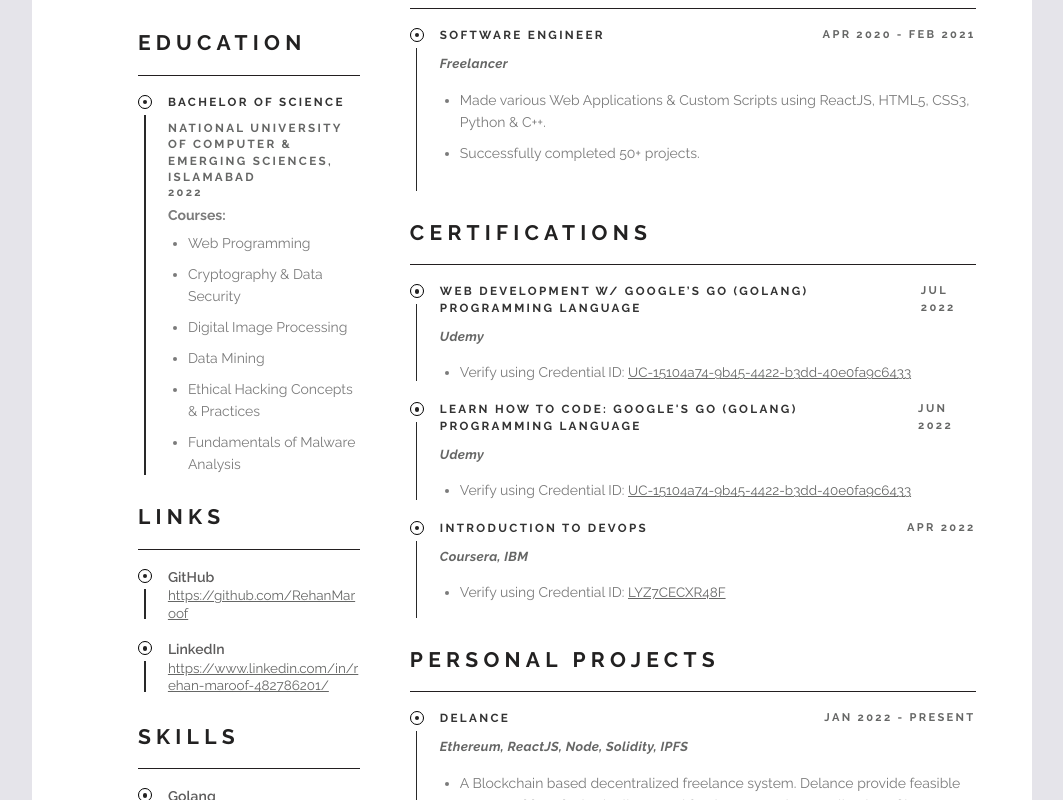
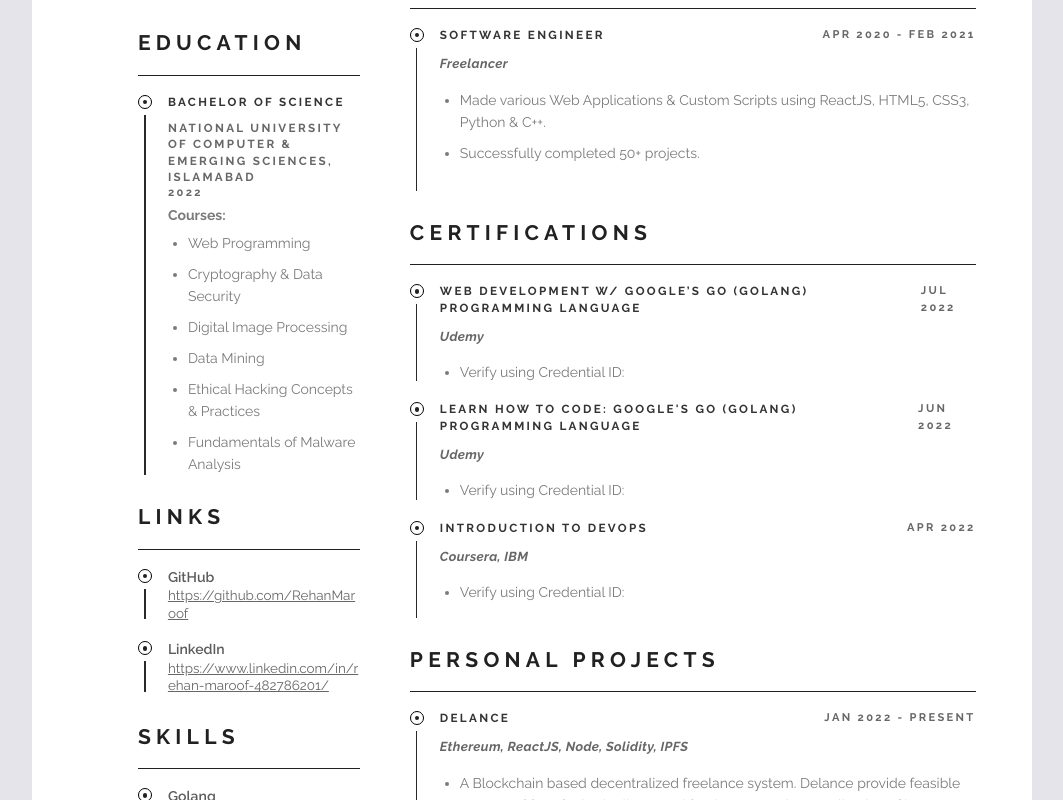
Before and after one commit to RehanMaroof/Resume, a React (Create React App) app: page / in a window 1280 px wide. Shown: the part 525-1325 px from the top of the page, without its empty margins (122-1185 px from the left). Built offline with nearby package versions, Linux system fonts and the light colour scheme; the HTML template or start-up script is replaced by a standard one.

Commit message:
Update Resume.js

```diff
--- a/src/Resume.js
+++ b/src/Resume.js
@@ -42,22 +42,22 @@ export default function Resume() {
         title: "WEB DEVELOPMENT W/ GOOGLE’S GO (GOLANG) PROGRAMMING LANGUAGE",
         duration: "JUL 2022",
         orgranization: "Udemy",
-        credentialID: "UC-15104a74-9b45-4422-b3dd-40e0fa9c6433",
-        verificationLink: "https://www.udemy.com/certificate/UC-15104a74-9b45-4422-b3dd-40e0fa9c6433/",
+       // credentialID: "UC-15104a74-9b45-4422-b3dd-40e0fa9c6433",
+        //verificationLink: "https://www.udemy.com/certificate/UC-15104a74-9b45-4422-b3dd-40e0fa9c6433/",
     },
     {
         title: "LEARN HOW TO CODE: GOOGLE'S GO (GOLANG) PROGRAMMING LANGUAGE",
         duration: "JUN 2022",
         orgranization: "Udemy",
-        credentialID: "UC-15104a74-9b45-4422-b3dd-40e0fa9c6433",
-        verificationLink: "https://www.udemy.com/certificate/UC-15104a74-9b45-4422-b3dd-40e0fa9c6433/",
+        //credentialID: "UC-15104a74-9b45-4422-b3dd-40e0fa9c6433",
+       // verificationLink: "https://www.udemy.com/certificate/UC-15104a74-9b45-4422-b3dd-40e0fa9c6433/",
     },
     {
         title: "INTRODUCTION TO DEVOPS",
         duration: "APR 2022",
         orgranization: "Coursera, IBM",
-        credentialID: "LYZ7CECXR48F",
-        verificationLink: "https://www.coursera.org/account/accomplishments/verify/LYZ7CECXR48F",
+        //credentialID: "LYZ7CECXR48F",
+        //verificationLink: "https://www.coursera.org/account/accomplishments/verify/LYZ7CECXR48F",
     }]
     // If you want to include more than one degree, you can remove courses section to create space
     const education = [{
```
